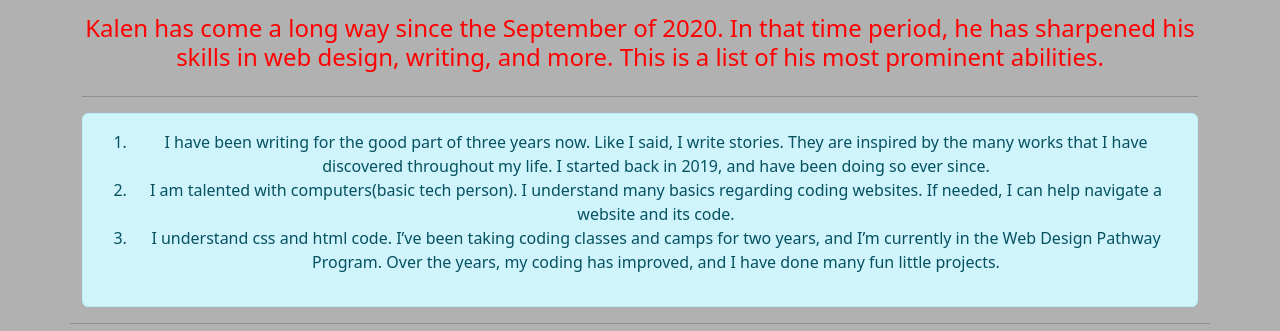
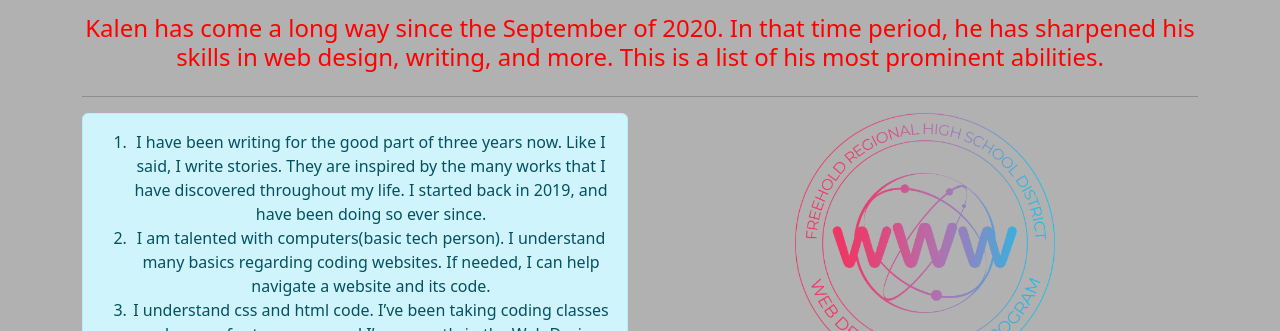
Before and after one commit to KGTCreator/KGT-Web--Final-, a plain HTML site: page skills.html in a window 1280 px wide. Shown: the part 123-454 px from the top of the page. Drawn offline with nearby package versions, Linux system fonts and the light colour scheme.

Commit message:
Reformatting (Finale Part 3)

```diff
--- a/skills.html
+++ b/skills.html
@@ -82,6 +82,9 @@
                     </ol>
                 </div>
             </div>
+            <div class="col">
+                <img src="images/web-design-pathway-program.png" width="260" height="260">
+                </div>
             <hr>
         </div>
         <div class="row">
@@ -112,7 +115,7 @@
     </div>
     <hr>
     <div class="text-center">
-    <h6>(c) KGT Studios</h6>
+        <h6>(c) KGT Studios</h6>
     </div>
     <script src="script.js"></script>
     <script src="https://cdn.jsdelivr.net/npm/bootstrap@5.2.2/dist/js/bootstrap.bundle.min.js"
```
Also changed, not shown: index.html (+2 -0 lines), projects.html (+3 -0 lines), images/processing-core.jpg, images/the-leprechaun-himself.jpg, scrapped images/Snow_and_Tree.jpg (renamed from images/Snow_and_Tree.jpg), scrapped images/Something-Special.jpg (renamed from images/Something-Special.jpg), scrapped images/sending-this-to-someone.jpg (renamed from images/sending-this-to-someone.jpg).
